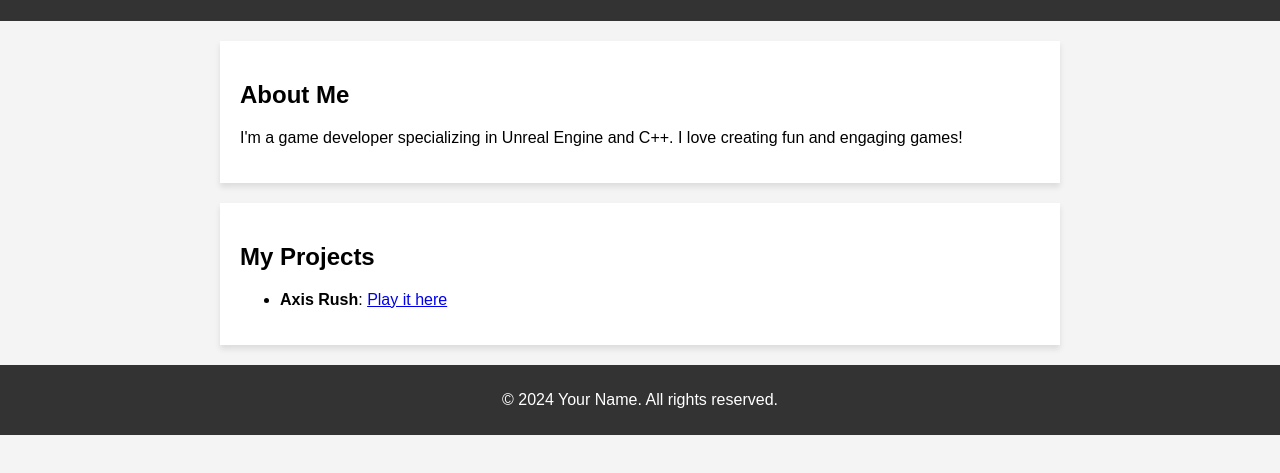
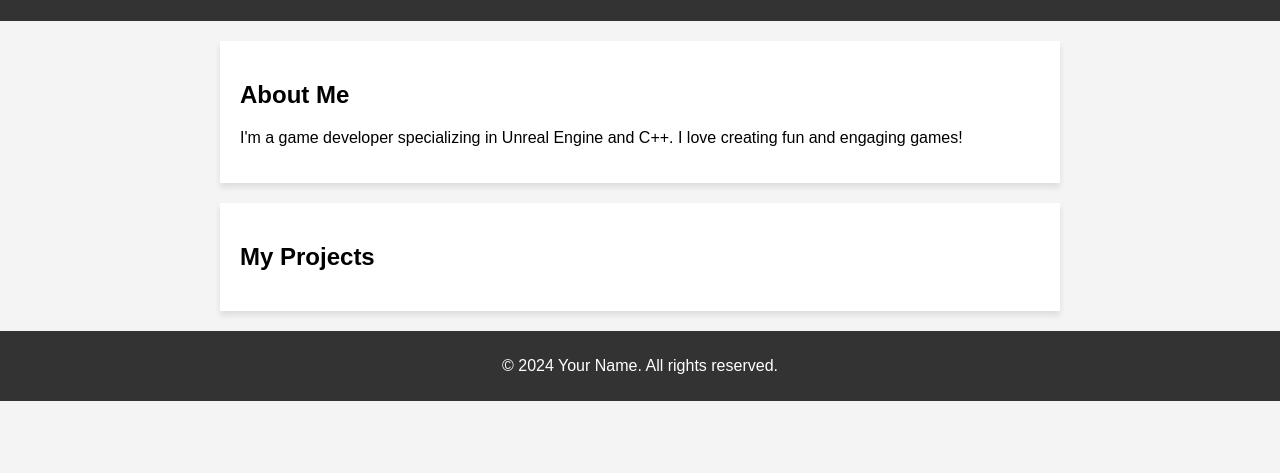
Before and after one commit to LidorAvraham/LidorAvraham.github.io, a plain HTML site: page index.html in a window 1280 px wide. Shown: the part 99-572 px from the top of the page. Drawn offline with Linux system fonts and the light colour scheme.

Commit message:
Update index.html

```diff
--- a/index.html
+++ b/index.html
@@ -44,7 +44,6 @@
     <section>
         <h2>My Projects</h2>
         <ul>
-            <li><strong>Axis Rush</strong>: <a href="https://your-itchio-link" target="_blank">Play it here</a></li>
         </ul>
     </section>
     <footer>
```
